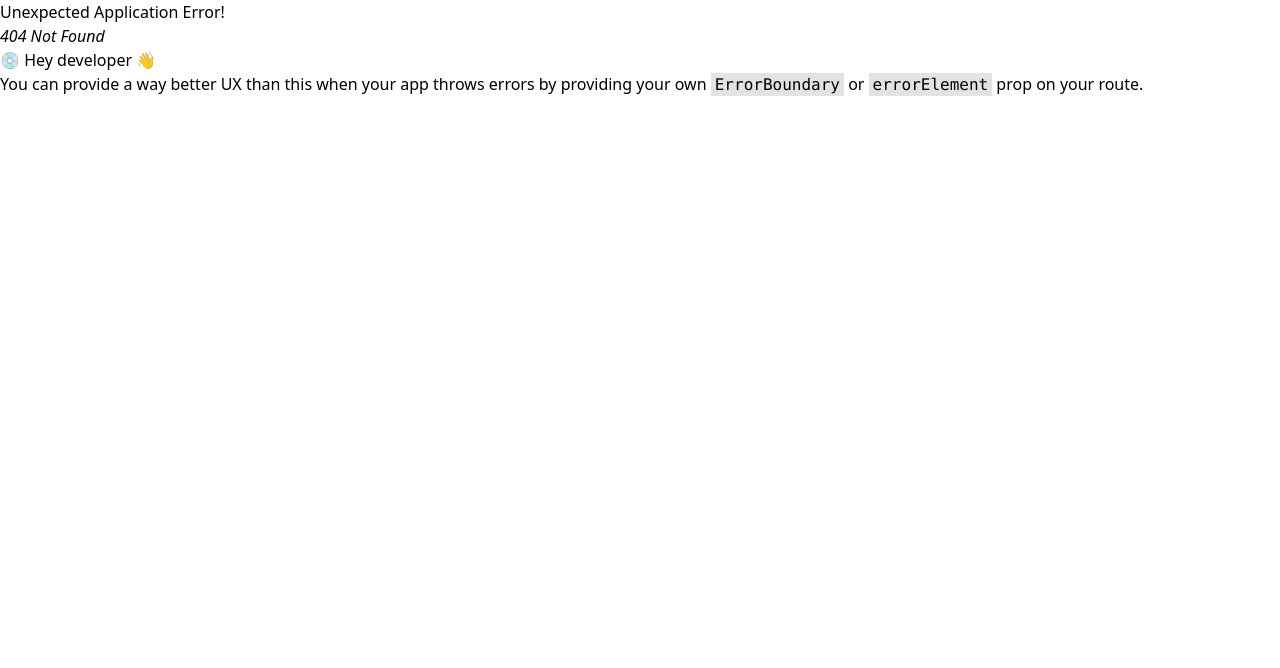
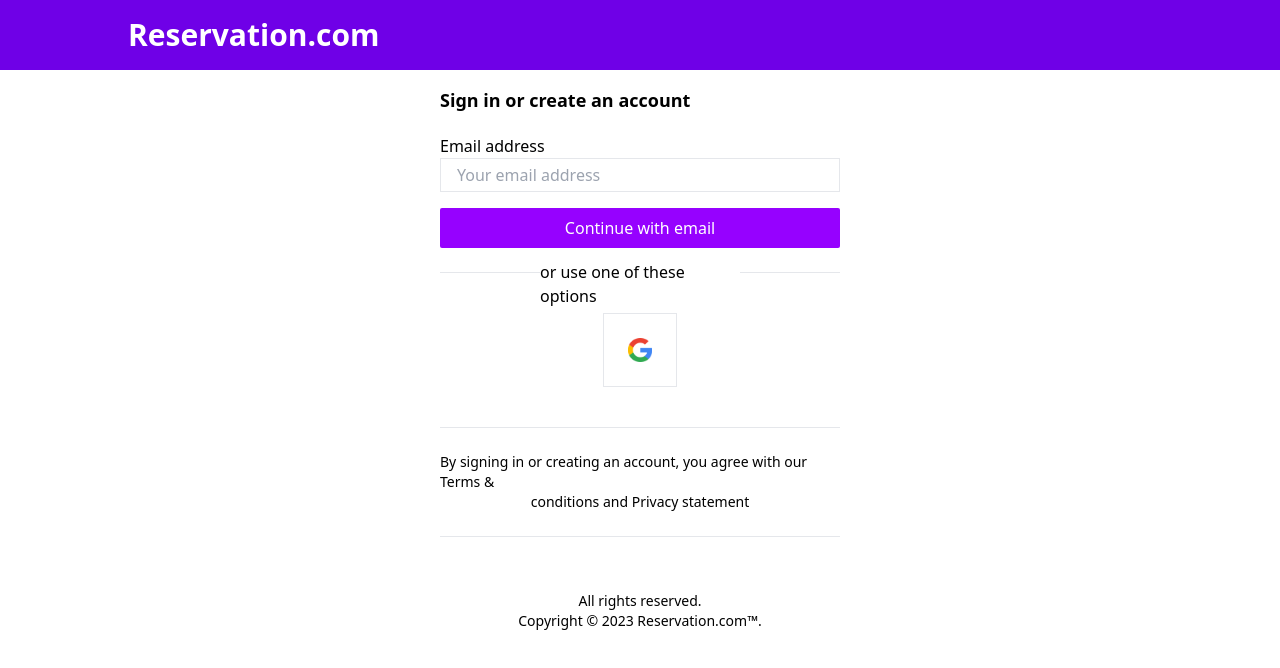
Before and after one commit to Pave-Technologies-Ltd/reservation, a React (Vite) app: page /sign-in in a window 1280 px wide. Before the commit this address had no page. Shown: the top 668 px of the page. Built offline with nearby package versions, Linux system fonts and the light colour scheme.

Commit message:
authentication screen

```diff
--- a/src/Components/Home/HomeJumbotron.tsx
+++ b/src/Components/Home/HomeJumbotron.tsx
@@ -1,17 +1,30 @@
 
+import { useNavigate } from "react-router-dom";
 import { Globe, Home, Vehicle } from "../../assets/svg";
 
 
 const HomeJumbotron = () => {
+
+  const navigate = useNavigate()
   return (
     <div className="md:h-[350px] h-[500px] text-white bg-background md:px-[10%] px-[5%] pt-[2%] ">
       <div className="flex justify-between">
-        <div className="font-bold text-3xl">Reservation.com</div>
+        <div onClick={()=>{navigate('/')}} className="font-bold text-3xl cursor-pointer">Reservation.com</div>
         <div className="flex gap-2">
-          <button className="md:p-2 p-1 md:px-1 px-2 bg-white text-background  ">
+          <button
+            className="md:p-2 p-1 md:px-1 px-2 bg-white text-background  "
+            onClick={() => {
+              navigate("/sign-in");
+            }}
+          >
             Register
           </button>
-          <button className="md:p-2 p-1 md:px-1 px-2 bg-white text-background ">
+          <button
+            className="md:p-2 p-1 md:px-1 px-2 bg-white text-background "
+            onClick={() => {
+              navigate("/sign-in");
+            }}
+          >
             Sign in
           </button>
         </div>
@@ -31,7 +44,9 @@
         </button>
       </div>
       <div className="mt-[5%]">
-        <h1 className="md:text-[50px] text-[30px] font-bold">Find Your Next Stay</h1>
+        <h1 className="md:text-[50px] text-[30px] font-bold">
+          Find Your Next Stay
+        </h1>
         <h6 className="text-lg">
           Search low prices on hotels, homes and much more...
         </h6>
--- /dev/null
+++ b/src/Screens/Auth/Login.tsx
@@ -0,0 +1,55 @@
+import { useNavigate } from "react-router-dom";
+
+const Login = () => {
+  const navigate = useNavigate();
+  return (
+    <div className=" w-full  ">
+      <div
+        className="bg-background md:px-[10%] px-[5%] flex items-center h-[70px] cursor-pointer"
+        onClick={() => {
+          navigate("/");
+        }}
+      >
+        <div className="font-bold text-3xl text-white ">Reservation.com</div>
+      </div>
+      <div className="mt-4 flex justify-center items-center ">
+        <div className="w-[400px] ">
+          <h1 className="text-lg font-bold">Sign in or create an account</h1>
+
+          <div className="flex flex-col mt-[5%]">
+            <label htmlFor="">Email address</label>
+            <input
+              type="text"
+              placeholder="Your email address"
+              className="placeholder:text-md pl-4 outline-none py-1 border"
+            />
+          </div>
+          <button className="bg-lightbackground mt-4 text-white w-full py-2 flex items-center justify-center rounded-sm hover:bg-background">
+            Continue with email
+          </button>
+          <div className="relative flex flex-col">
+            <hr className="my-6 " />
+            <h1 className="bg-white absolute top-[25%]  left-[25%] right-[25%]  w-[50%]">
+              or use one of these options
+            </h1>
+          </div>
+          <div className="flex justify-center items-center p-4">
+            <div className="border p-6 cursor-pointer hover:border-background">
+              <img className="w-6 h-6" src="google.png" alt="" />
+            </div>
+          </div>
+          <hr className="my-6 " />
+          <div className="flex justify-center items-center flex-col">
+            <p className=" text-sm">
+              By signing in or creating an account, you agree with our Terms &
+            </p>
+            <p className="text-sm"> conditions and Privacy statement</p>
+          </div>
+          <hr className="my-6 " />
+        </div>
+      </div>
+    </div>
+  );
+};
+
+export default Login;
--- a/src/Screens/Layout.tsx
+++ b/src/Screens/Layout.tsx
@@ -3,11 +3,14 @@
 
 const Layout = () => {
   return (
-    <>
+    <div className="">
       {/* <div>Layout</div> */}
       <Outlet />
+
+
       <Footer/>
-    </>
+
+    </div>
   );
 };
 
--- a/src/Screens/index.ts
+++ b/src/Screens/index.ts
@@ -3,3 +3,5 @@
 export { default as Layout } from "./Layout";
 export { default as Stays } from "./Stays";
 export { default as Contact } from "./Contact";
+
+export { default as Login } from "./Auth/Login";
--- a/src/partials/Footer.tsx
+++ b/src/partials/Footer.tsx
@@ -1,5 +1,10 @@
 
 
 export const Footer = () => {
-  return <div className="flex items-center justify-center h-[100px]">Copyright © 2023 Reservation.com™. All rights reserved.</div>;
+  return (
+    <div className="flex flex-col items-center justify-center h-[100px] ">
+      <p className="text-sm">All rights reserved.</p>
+      <p className="text-sm">Copyright © 2023 Reservation.com™.</p>
+    </div>
+  );
 }
--- a/src/routes/routes.tsx
+++ b/src/routes/routes.tsx
@@ -1,13 +1,18 @@
-import {createBrowserRouter, createRoutesFromElements,Route} from 'react-router-dom'
-import { Contact, Home, Layout, Stays } from '../Screens'
-
+import {
+  createBrowserRouter,
+  createRoutesFromElements,
+  Route,
+} from "react-router-dom";
+import { Contact, Home, Layout, Login, Stays } from "../Screens";
 
 export const router = createBrowserRouter(
   createRoutesFromElements(
     <Route path="/" element={<Layout />}>
       <Route index element={<Home />} />
-      <Route path='/contact' element={<Contact />} />
-      <Route path='/stay' element={<Stays />} />
+      <Route path="/contact" element={<Contact />} />
+      <Route path="/stay" element={<Stays />} />
+
+      <Route path="/sign-in" element={<Login />} />
     </Route>
   )
 );
```
Also changed, not shown: public/google.png (added).
